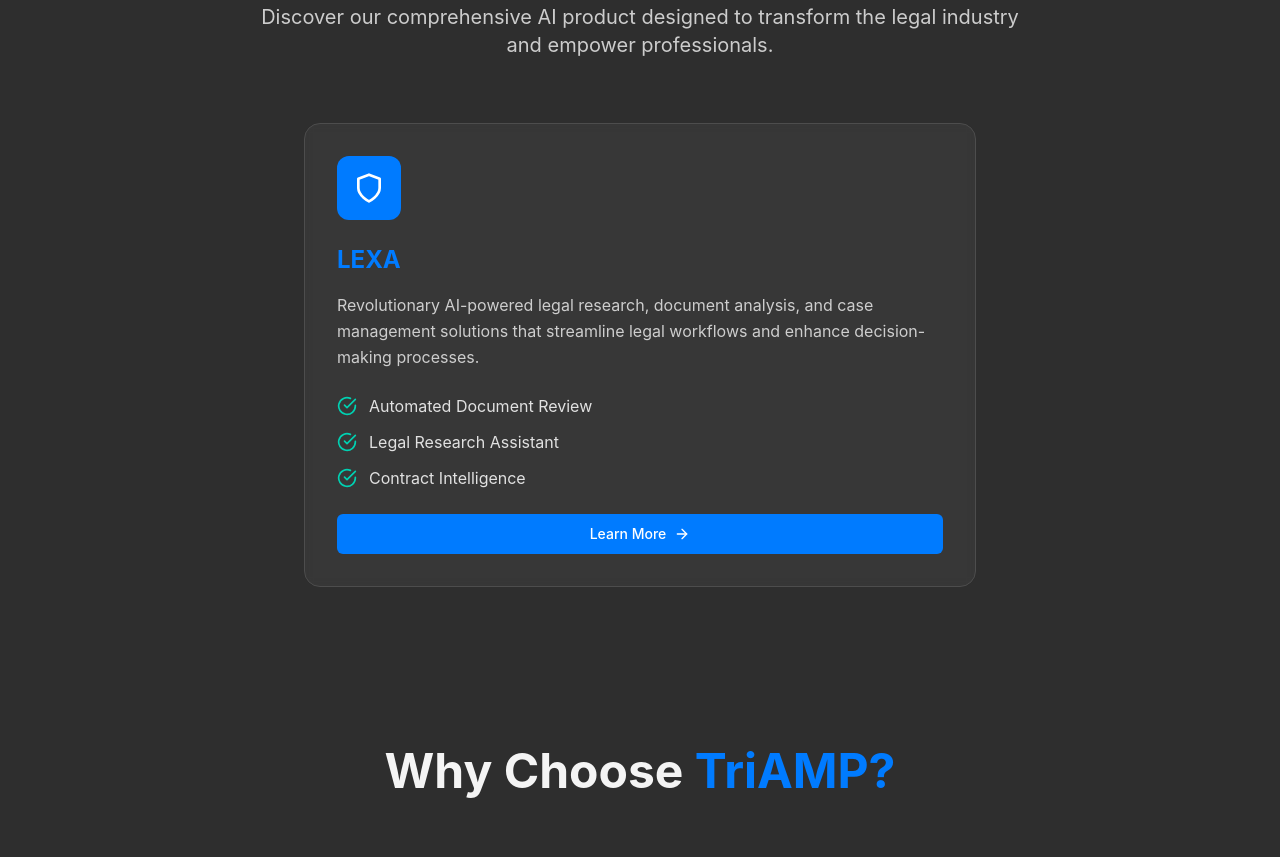
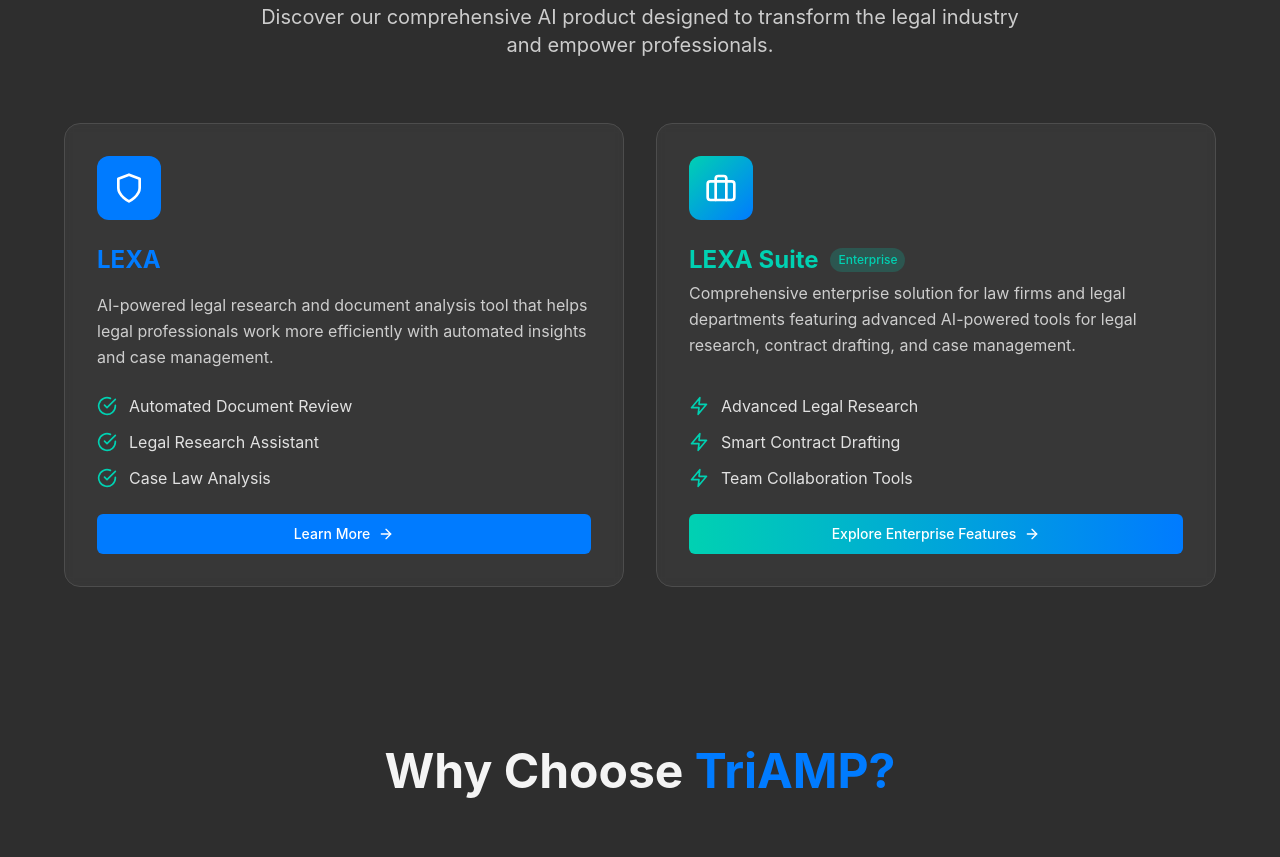
Before and after one commit to abhishekad/Tri-AMP_CoreWebsite, a React (Vite) app: page / in a window 1280 px wide. Shown: the part 920-1777 px from the top of the page. Built offline with nearby package versions, Linux system fonts and the light colour scheme.

Commit message:
Added lexa suite solution section

```diff
--- a/src/components/home/SolutionsSection.jsx
+++ b/src/components/home/SolutionsSection.jsx
@@ -1,7 +1,7 @@
 import React from 'react';
 import { Link } from 'react-router-dom';
 import { motion } from 'framer-motion';
-import { ArrowRight, Shield, CheckCircle } from 'lucide-react';
+import { ArrowRight, Shield, CheckCircle, Briefcase, Zap } from 'lucide-react';
 import { Button } from '@/components/ui/button';
 
 const fadeInUp = {
@@ -26,24 +26,23 @@ const SolutionsSection = () => {
           </p>
         </motion.div>
 
-        <motion.div
-          initial="initial"
-          whileInView="animate"
-          viewport={{ once: true }}
-          className="flex justify-center"
-        >
+        <div className="grid md:grid-cols-2 gap-8 max-w-6xl mx-auto">
+          {/* LEXA Card */}
           <motion.div
-            variants={fadeInUp}
-            className="group relative bg-secondary/50 backdrop-blur-sm border border-border rounded-2xl p-8 hover:border-electric-blue/50 transition-all duration-300 max-w-2xl"
+            initial={{ opacity: 0, y: 30 }}
+            whileInView={{ opacity: 1, y: 0 }}
+            viewport={{ once: true }}
+            transition={{ duration: 0.5 }}
+            className="group relative bg-secondary/50 backdrop-blur-sm border border-border rounded-2xl p-8 hover:border-electric-blue/50 transition-all duration-300"
           >
             <div className="absolute inset-0 bg-electric-blue/5 to-transparent rounded-2xl opacity-0 group-hover:opacity-100 transition-opacity"></div>
-            <div className="relative z-10">
+            <div className="relative z-10 h-full flex flex-col">
               <div className="w-16 h-16 bg-electric-blue rounded-xl flex items-center justify-center mb-6">
                 <Shield className="w-8 h-8 text-white" />
               </div>
               <h3 className="text-2xl font-bold mb-4 text-electric-blue">LEXA</h3>
-              <p className="text-light-gray/80 mb-6 leading-relaxed">
-                Revolutionary AI-powered legal research, document analysis, and case management solutions that streamline legal workflows and enhance decision-making processes.
+              <p className="text-light-gray/80 mb-6 leading-relaxed flex-grow">
+                AI-powered legal research and document analysis tool that helps legal professionals work more efficiently with automated insights and case management.
               </p>
               <ul className="space-y-3 mb-6">
                 <li className="flex items-center space-x-3">
@@ -56,12 +55,12 @@ const SolutionsSection = () => {
                 </li>
                 <li className="flex items-center space-x-3">
                   <CheckCircle className="w-5 h-5 text-aqua" />
-                  <span className="text-light-gray/90">Contract Intelligence</span>
+                  <span className="text-light-gray/90">Case Law Analysis</span>
                 </li>
               </ul>
               <Button
                 asChild
-                className="w-full bg-electric-blue hover:bg-electric-blue/90 text-white"
+                className="w-full bg-electric-blue hover:bg-electric-blue/90 text-white mt-auto"
               >
                 <Link to="/lexa">
                   Learn More
@@ -70,7 +69,53 @@ const SolutionsSection = () => {
               </Button>
             </div>
           </motion.div>
-        </motion.div>
+
+          {/* LEXA Suite Card */}
+          <motion.div
+            initial={{ opacity: 0, y: 30 }}
+            whileInView={{ opacity: 1, y: 0 }}
+            viewport={{ once: true }}
+            transition={{ duration: 0.5, delay: 0.1 }}
+            className="group relative bg-secondary/50 backdrop-blur-sm border border-border rounded-2xl p-8 hover:border-aqua/50 transition-all duration-300"
+          >
+            <div className="absolute inset-0 bg-aqua/5 to-transparent rounded-2xl opacity-0 group-hover:opacity-100 transition-opacity"></div>
+            <div className="relative z-10 h-full flex flex-col">
+              <div className="w-16 h-16 bg-gradient-to-br from-aqua to-electric-blue rounded-xl flex items-center justify-center mb-6">
+                <Briefcase className="w-8 h-8 text-white" />
+              </div>
+              <div className="flex items-center mb-1">
+                <h3 className="text-2xl font-bold text-aqua">LEXA Suite</h3>
+                <span className="ml-3 px-2 py-1 text-xs bg-aqua/20 text-aqua rounded-full font-medium">Enterprise</span>
+              </div>
+              <p className="text-light-gray/80 mb-6 leading-relaxed flex-grow">
+                Comprehensive enterprise solution for law firms and legal departments featuring advanced AI-powered tools for legal research, contract drafting, and case management.
+              </p>
+              <ul className="space-y-3 mb-6">
+                <li className="flex items-center space-x-3">
+                  <Zap className="w-5 h-5 text-aqua" />
+                  <span className="text-light-gray/90">Advanced Legal Research</span>
+                </li>
+                <li className="flex items-center space-x-3">
+                  <Zap className="w-5 h-5 text-aqua" />
+                  <span className="text-light-gray/90">Smart Contract Drafting</span>
+                </li>
+                <li className="flex items-center space-x-3">
+                  <Zap className="w-5 h-5 text-aqua" />
+                  <span className="text-light-gray/90">Team Collaboration Tools</span>
+                </li>
+              </ul>
+              <Button
+                asChild
+                className="w-full bg-gradient-to-r from-aqua to-electric-blue hover:opacity-90 text-white mt-auto"
+              >
+                <Link to="/lexa-suite">
+                  Explore Enterprise Features
+                  <ArrowRight className="ml-2 w-4 h-4" />
+                </Link>
+              </Button>
+            </div>
+          </motion.div>
+        </div>
       </div>
     </section>
   );
```
